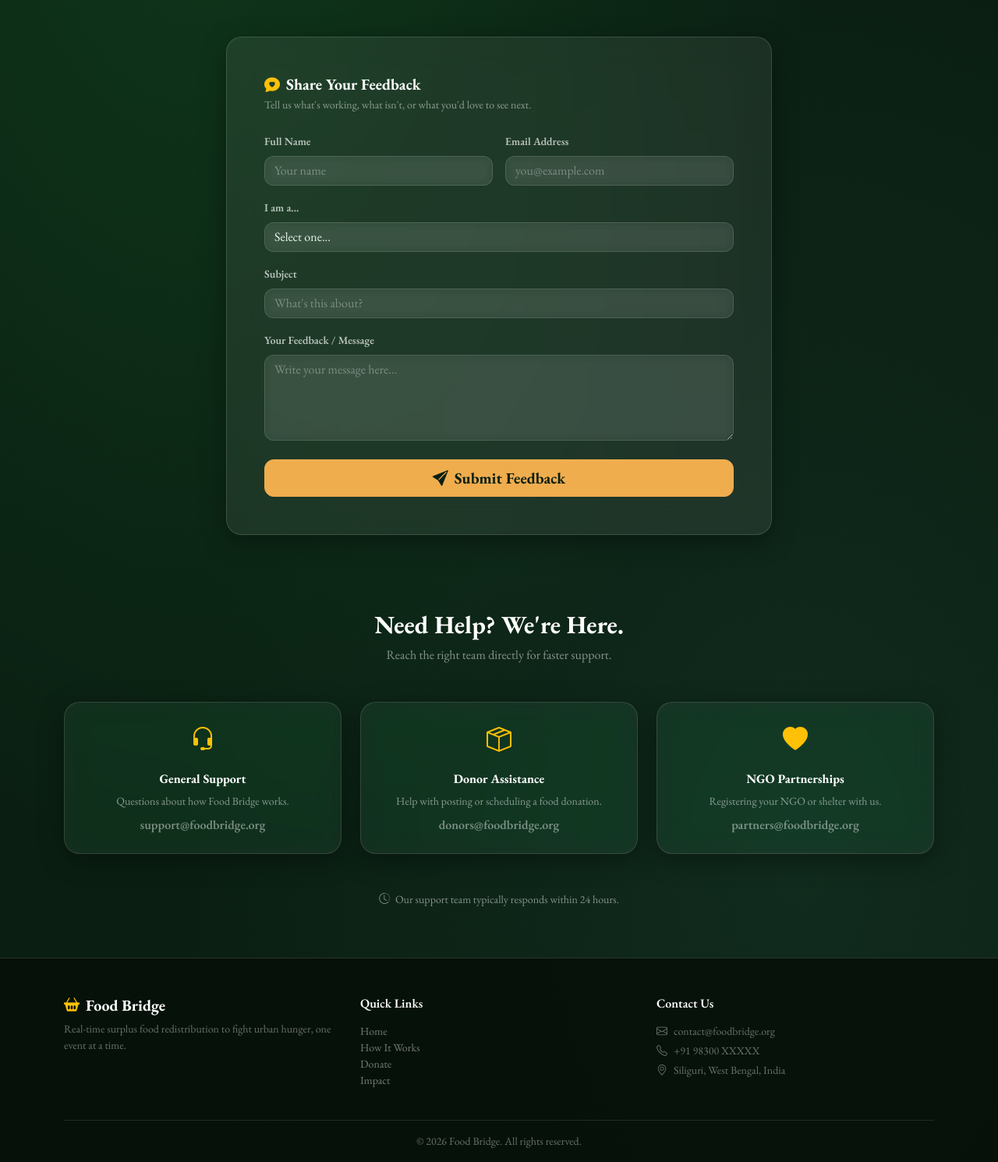
After one commit to jenishabhattacharya-oss/FoodBridge, a Django app: page /contact/ in a window 1280 px wide. The commit adds this page. Shown: the part 432-1922 px from the top of the page at 78% size. Run offline with Django 5.2, Linux system fonts and the light colour scheme.

Commit message:
added contact page

```diff
--- a/bridge/urls.py
+++ b/bridge/urls.py
@@ -4,5 +4,5 @@ from . import views
 urlpatterns = [
     path('', views.index,name = 'index'),
     path('donate',views.donate,name = 'donate'),
-    path('nearby/', views.nearby, name='nearby'),
+    path('contact/', views.contact, name='contact'),
 ]
--- a/bridge/views.py
+++ b/bridge/views.py
@@ -4,5 +4,5 @@ def index(request):
     return render(request,'index.html')
 def donate(request):
     return render(request,'donate.html')
-def nearby(request):
-    return render(request, 'nearby.html')
+def contact(request):
+    return render(request, 'contact.html')
--- a/static/css/style.css
+++ b/static/css/style.css
@@ -473,3 +473,88 @@ h6 {
 .footer-link:hover {
   color: var(--amber);
 }
+
+/* ══════════════════════════════════════
+   CONTACT PAGE — BLURRED HEADER BG
+══════════════════════════════════════ */
+.contact-hero {
+  position: relative;
+  min-height: 46vh;
+  display: flex;
+  align-items: center;
+  overflow: hidden;
+}
+
+/* image lives on a pseudo-element so the blur never touches the text */
+.contact-hero::before {
+  content: '';
+  position: absolute;
+  inset: -20px;
+  background-image: url('https://images.pexels.com/photos/26628058/pexels-photo-26628058.jpeg');
+  background-size: cover;
+  background-position: center;
+  filter: blur(10px);
+  transform: scale(1.08);
+}
+
+.contact-hero::after {
+  content: '';
+  position: absolute;
+  inset: 0;
+  background: rgba(5, 10, 8, 0.6);
+}
+
+.contact-hero .container {
+  position: relative;
+  z-index: 1;
+}
+
+/* Feedback form card */
+.feedback-card {
+  max-width: 700px;
+  margin: 0 auto;
+}
+
+/* Support / help cards */
+.support-card {
+  background: rgba(255, 255, 255, 0.06);
+  backdrop-filter: blur(14px) saturate(160%);
+  -webkit-backdrop-filter: blur(14px) saturate(160%);
+  border: 1px solid rgba(255, 255, 255, 0.12);
+  border-radius: var(--radius);
+  box-shadow: var(--glass-shadow);
+  color: #e8f5ee;
+  transition: transform 0.3s cubic-bezier(0.22, 1, 0.36, 1),
+    box-shadow 0.3s ease, border-color 0.3s ease;
+}
+
+.support-card:hover {
+  transform: translateY(-6px);
+  border-color: var(--amber);
+  box-shadow: 0 16px 40px rgba(0, 0, 0, 0.4), 0 0 20px rgba(240, 173, 78, 0.15);
+}
+
+.support-card i {
+  transition: transform 0.3s ease, filter 0.3s ease;
+}
+
+.support-card:hover i {
+  transform: scale(1.15);
+  filter: drop-shadow(0 0 6px rgba(240, 173, 78, 0.55));
+}
+
+/* ── FOOTER ── */
+.footer-section {
+  background: rgba(5, 15, 8, 0.85);
+  border-top: 1px solid var(--glass-border);
+}
+
+.footer-link {
+  color: rgba(255, 255, 255, 0.45);
+  text-decoration: none;
+  transition: color 0.2s;
+}
+
+.footer-link:hover {
+  color: var(--amber);
+}
--- /dev/null
+++ b/templates/contact.html
@@ -0,0 +1,177 @@
+{% load static %}
+<!DOCTYPE html>
+<html lang="en">
+<head>
+  <meta charset="UTF-8"/>
+  <meta name="viewport" content="width=device-width, initial-scale=1.0"/>
+  <title>Contact Us - Food Bridge</title>
+  <link href="https://cdn.jsdelivr.net/npm/bootstrap@5.3.0/dist/css/bootstrap.min.css" rel="stylesheet"/>
+  <link href="https://cdn.jsdelivr.net/npm/bootstrap-icons@1.10.5/font/bootstrap-icons.css" rel="stylesheet"/>
+  <link href="https://fonts.googleapis.com/css2?family=EB+Garamond:wght@400;600;700&display=swap" rel="stylesheet"/>
+  <link rel="stylesheet" href="{% static 'css/style.css' %}">
+</head>
+<body>
+
+<!-- NAVBAR -->
+<nav class="navbar navbar-expand-lg navbar-dark sticky-top" id="mainNav">
+  <div class="container">
+    <a class="navbar-brand fw-bold fs-4" href="{% url 'index' %}">
+      <i class="bi bi-basket2-fill me-2 text-warning"></i>Food Bridge
+    </a>
+    <button class="navbar-toggler" type="button" data-bs-toggle="collapse" data-bs-target="#navMenu">
+      <span class="navbar-toggler-icon"></span>
+    </button>
+    <div class="collapse navbar-collapse" id="navMenu">
+      <ul class="navbar-nav ms-auto mb-2 mb-lg-0">
+        <li class="nav-item"><a class="nav-link" href="{% url 'index' %}">Home</a></li>
+        <li class="nav-item"><a class="nav-link" href="{% url 'index' %}#how">How It Works</a></li>
+        <li class="nav-item"><a class="nav-link" href="{% url 'donate' %}">Donate</a></li>
+        <li class="nav-item"><a class="nav-link" href="{% url 'index' %}#stats">Impact</a></li>
+        <li class="nav-item"><a class="nav-link text-warning fw-semibold" href="{% url 'contact' %}">Contact</a></li>
+      </ul>
+      <a href="{% url 'donate' %}" class="btn btn-warning ms-3 fw-semibold px-3">Donate Food</a>
+    </div>
+  </div>
+</nav>
+
+<!-- PAGE HEADER — blurred background image -->
+<section class="contact-hero text-center">
+  <div class="container">
+    <p class="text-warning letter-space mb-1">WE'D LOVE TO HEAR FROM YOU</p>
+    <h1 class="fw-bold display-6">Get in Touch</h1>
+    <p class="text-white-50 mx-auto" style="max-width:520px;">
+      Questions, feedback, or need help with a donation or pickup? Reach out and our team will get back to you.
+    </p>
+  </div>
+</section>
+
+<!-- FEEDBACK FORM -->
+<section class="py-5 reveal">
+  <div class="container">
+    <div class="feedback-card glass p-4 p-md-5">
+      <h5 class="fw-bold mb-1"><i class="bi bi-chat-heart-fill me-2 text-warning"></i>Share Your Feedback</h5>
+      <p class="text-muted small mb-4">Tell us what's working, what isn't, or what you'd love to see next.</p>
+      <form>
+        <div class="row g-3 mb-3">
+          <div class="col-md-6">
+            <label class="form-label small fw-semibold">Full Name</label>
+            <input type="text" class="form-control" placeholder="Your name" required>
+          </div>
+          <div class="col-md-6">
+            <label class="form-label small fw-semibold">Email Address</label>
+            <input type="email" class="form-control" placeholder="you@example.com" required>
+          </div>
+        </div>
+        <div class="mb-3">
+          <label class="form-label small fw-semibold">I am a...</label>
+          <select class="form-select" required>
+            <option value="" disabled selected>Select one...</option>
+            <option>Food Donor / Corporate</option>
+            <option>NGO / Shelter</option>
+            <option>Volunteer</option>
+            <option>General Visitor</option>
+          </select>
+        </div>
+        <div class="mb-3">
+          <label class="form-label small fw-semibold">Subject</label>
+          <input type="text" class="form-control" placeholder="What's this about?" required>
+        </div>
+        <div class="mb-4">
+          <label class="form-label small fw-semibold">Your Feedback / Message</label>
+          <textarea class="form-control" rows="4" placeholder="Write your message here..." required></textarea>
+        </div>
+        <div class="d-grid">
+          <button type="submit" class="btn btn-warning btn-lg fw-bold">
+            <i class="bi bi-send-fill me-2"></i>Submit Feedback
+          </button>
+        </div>
+      </form>
+    </div>
+  </div>
+</section>
+
+<!-- SUPPORT SECTION -->
+<section class="py-5 reveal">
+  <div class="container">
+    <h2 class="fw-bold text-center mb-2">Need Help? We're Here.</h2>
+    <p class="text-center text-muted mb-5">Reach the right team directly for faster support.</p>
+    <div class="row g-4 justify-content-center">
+      <div class="col-md-4 col-sm-6">
+        <div class="support-card text-center p-4 h-100">
+          <i class="bi bi-headset fs-2 text-warning mb-3 d-block"></i>
+          <h6 class="fw-bold mb-2">General Support</h6>
+          <p class="text-muted small mb-2">Questions about how Food Bridge works.</p>
+          <a href="mailto:support@foodbridge.org" class="footer-link fw-semibold">support@foodbridge.org</a>
+        </div>
+      </div>
+      <div class="col-md-4 col-sm-6">
+        <div class="support-card text-center p-4 h-100">
+          <i class="bi bi-box-seam fs-2 text-warning mb-3 d-block"></i>
+          <h6 class="fw-bold mb-2">Donor Assistance</h6>
+          <p class="text-muted small mb-2">Help with posting or scheduling a food donation.</p>
+          <a href="mailto:donors@foodbridge.org" class="footer-link fw-semibold">donors@foodbridge.org</a>
+        </div>
+      </div>
+      <div class="col-md-4 col-sm-6">
+        <div class="support-card text-center p-4 h-100">
+          <i class="bi bi-heart-fill fs-2 text-warning mb-3 d-block"></i>
+          <h6 class="fw-bold mb-2">NGO Partnerships</h6>
+          <p class="text-muted small mb-2">Registering your NGO or shelter with us.</p>
+          <a href="mailto:partners@foodbridge.org" class="footer-link fw-semibold">partners@foodbridge.org</a>
+        </div>
+      </div>
+    </div>
+    <p class="text-center text-muted small mt-5">
+      <i class="bi bi-clock-history me-1"></i> Our support team typically responds within 24 hours.
+    </p>
+  </div>
+</section>
+
+<!-- FOOTER -->
+<footer class="footer-section pt-5 pb-3">
+  <div class="container">
+    <div class="row g-4">
+      <div class="col-md-4">
+        <h5 class="fw-bold mb-2"><i class="bi bi-basket2-fill me-2 text-warning"></i>Food Bridge</h5>
+        <p class="small text-secondary">Real-time surplus food redistribution to fight urban hunger, one event at a time.</p>
+      </div>
+      <div class="col-md-4">
+        <h6 class="fw-semibold mb-3">Quick Links</h6>
+        <ul class="list-unstyled small">
+          <li><a href="{% url 'index' %}" class="footer-link">Home</a></li>
+          <li><a href="{% url 'index' %}#how" class="footer-link">How It Works</a></li>
+          <li><a href="{% url 'donate' %}" class="footer-link">Donate</a></li>
+          <li><a href="{% url 'index' %}#stats" class="footer-link">Impact</a></li>
+        </ul>
+      </div>
+      <div class="col-md-4">
+        <h6 class="fw-semibold mb-3">Contact Us</h6>
+        <p class="small text-secondary mb-1"><i class="bi bi-envelope me-2"></i>contact@foodbridge.org</p>
+        <p class="small text-secondary mb-1"><i class="bi bi-telephone me-2"></i>+91 98300 XXXXX</p>
+        <p class="small text-secondary"><i class="bi bi-geo-alt me-2"></i>Siliguri, West Bengal, India</p>
+      </div>
+    </div>
+    <hr class="border-secondary mt-4"/>
+    <p class="text-center text-secondary small mb-0">&copy; 2026 Food Bridge. All rights reserved.</p>
+  </div>
+</footer>
+
+<script src="https://cdn.jsdelivr.net/npm/bootstrap@5.3.0/dist/js/bootstrap.bundle.min.js"></script>
+<script>
+  /* Navbar: becomes slightly more opaque on scroll */
+  const nav = document.getElementById('mainNav');
+  window.addEventListener('scroll', () => {
+    nav.classList.toggle('scrolled', window.scrollY > 60);
+  });
+
+  /* Scroll-reveal: fade sections up as they enter the viewport */
+  const observer = new IntersectionObserver(
+    entries => entries.forEach(e => {
+      if (e.isIntersecting) { e.target.classList.add('visible'); observer.unobserve(e.target); }
+    }),
+    { threshold: 0.1 }
+  );
+  document.querySelectorAll('.reveal').forEach(el => observer.observe(el));
+</script>
+</body>
+</html>
```
